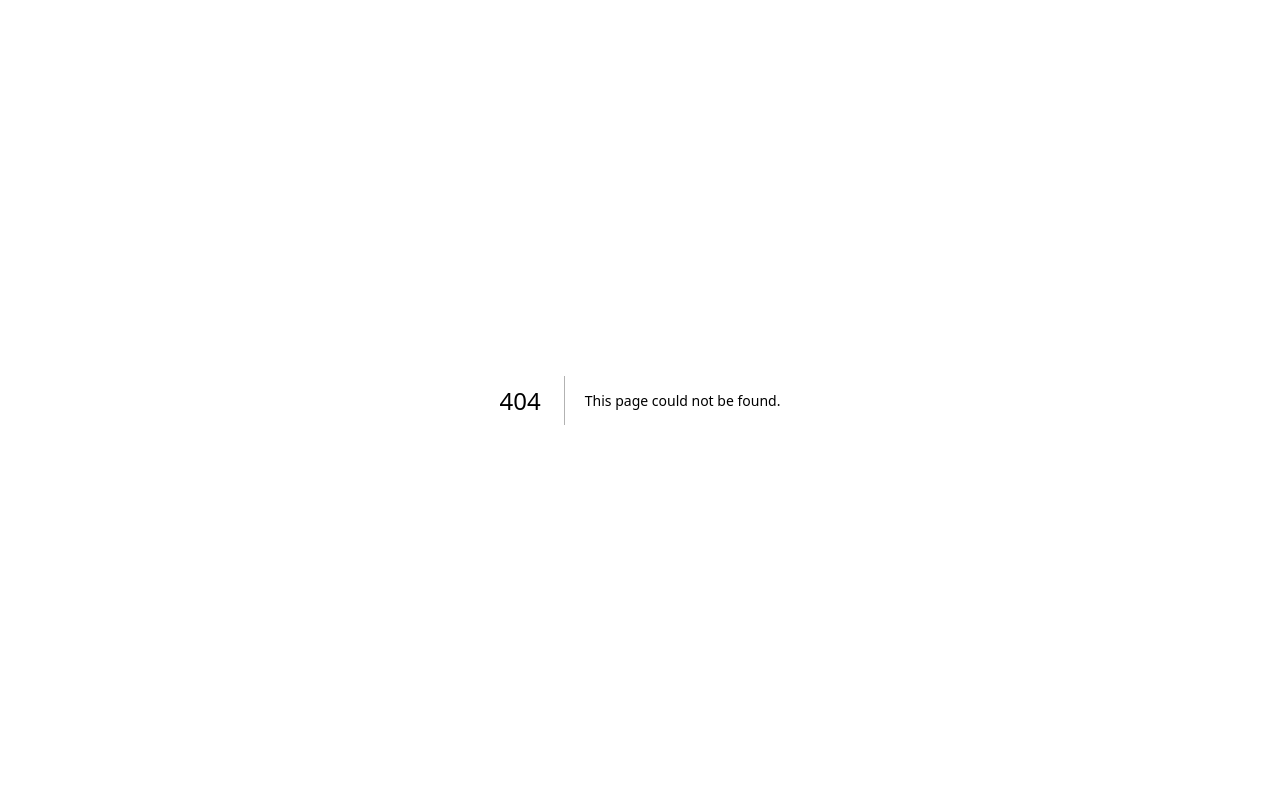
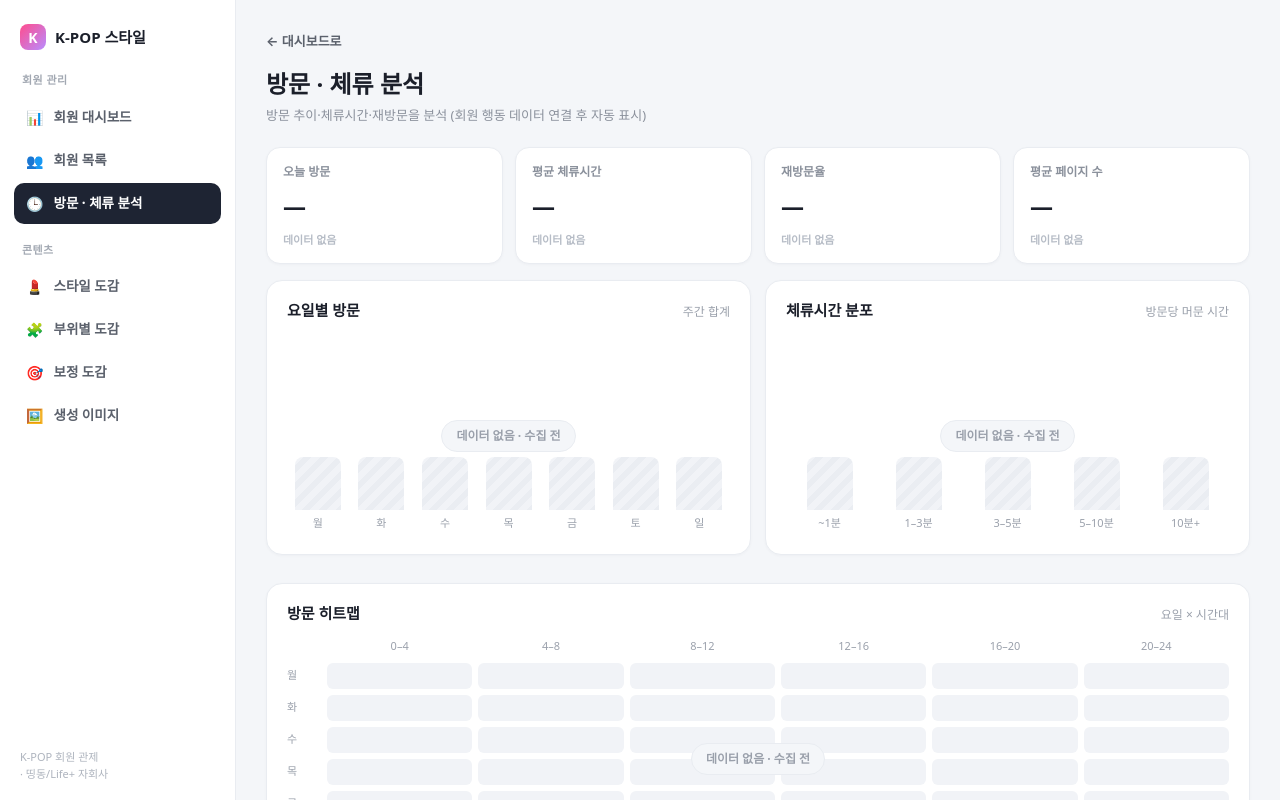
Before and after one commit to wjsehddyd-gif/kpop, a Next.js app: page /admin/visits in a window 1280 px wide. Before the commit this address had no page. Built offline with nearby package versions, Linux system fonts and the light colour scheme; a web font is replaced by a local one.

Commit message:
방문분석·생성이미지 페이지 추가 (빈 상태 표기)

```diff
--- a/app/admin/_shared.js
+++ b/app/admin/_shared.js
@@ -14,12 +14,12 @@ export function Sidebar({ active }) {
       <div className="ka-sec">회원 관리</div>
       {item("/admin", "dash", "📊", "회원 대시보드")}
       {item("/admin/members", "members", "👥", "회원 목록")}
-      {item("/admin/members", "visits", "🕒", "방문 · 체류 분석")}
+      {item("/admin/visits", "visits", "🕒", "방문 · 체류 분석")}
       <div className="ka-sec">콘텐츠</div>
       {item("/admin/styles", "styles", "💄", "스타일 도감")}
       {item("/admin/blocks", "blocks", "🧩", "부위별 도감")}
       {item("/admin/correction", "correction", "🎯", "보정 도감")}
-      {item("/admin/styles", "images", "🖼️", "생성 이미지")}
+      {item("/admin/images", "images", "🖼️", "생성 이미지")}
       <div className="ka-foot">K-POP 회원 관제<br />· 띵동/Life+ 자회사</div>
     </aside>
   );
@@ -176,6 +176,42 @@ export const CSS = `
 .ka-cm-warn i{font-style:normal;}
 .ka-cor-color{display:flex;align-items:center;gap:8px;font-size:12.5px;color:#8B919C;margin-top:11px;padding-top:4px;}
 .ka-cor-chip{width:15px;height:15px;border-radius:5px;flex:none;border:1px solid #E0E0E0;}
+/* 빈 상태 / 스켈레톤 차트 (데이터 연결 시 같은 자리에 채워짐) */
+.ka-card-empty{font-size:11px;color:#B6BCC6;font-weight:600;margin-top:8px;}
+.ka-chart{position:relative;height:200px;}
+.ka-chart-heat{height:auto;}
+.ka-overlay{position:absolute;inset:0;display:flex;align-items:center;justify-content:center;pointer-events:none;}
+.ka-empty-pill{font-size:12px;font-weight:700;color:#9AA0AB;background:#F4F6F9;border:1px solid #E9ECF1;border-radius:99px;padding:6px 14px;}
+.ka-skel-bars{display:flex;align-items:flex-end;justify-content:space-around;height:100%;padding:0 4px 26px;gap:10px;}
+.ka-skel-col{flex:1;display:flex;flex-direction:column;align-items:center;justify-content:flex-end;height:100%;position:relative;}
+.ka-skel-bar{width:100%;max-width:46px;height:30%;background:repeating-linear-gradient(135deg,#F1F3F7,#F1F3F7 6px,#EAEDF2 6px,#EAEDF2 12px);border-radius:8px 8px 0 0;}
+.ka-skel-x{position:absolute;bottom:-22px;font-size:11px;color:#9AA0AB;white-space:nowrap;}
+.ka-heat{display:grid;grid-template-columns:34px repeat(6,1fr);gap:6px;}
+.ka-heat-corner{}
+.ka-heat-htop{font-size:11px;color:#9AA0AB;text-align:center;padding-bottom:2px;}
+.ka-heat-yl{font-size:11px;color:#9AA0AB;display:flex;align-items:center;}
+.ka-heat-cell{height:26px;border-radius:6px;background:#F1F3F7;}
+.ka-stay-list{display:flex;flex-direction:column;gap:11px;position:relative;min-height:60px;}
+.ka-stay-row{display:flex;align-items:center;gap:12px;}
+.ka-stay-name{width:84px;flex:none;font-size:13px;font-weight:600;color:#3A4049;}
+.ka-stay-track{flex:1;height:12px;background:#EEF1F5;border-radius:99px;overflow:hidden;}
+.ka-stay-fill{display:block;height:100%;width:0;background:#C9D2FF;border-radius:99px;}
+.ka-stay-val{width:44px;flex:none;text-align:right;font-size:12.5px;font-weight:700;color:#9AA0AB;}
+.ka-stay-empty{position:absolute;inset:0;display:flex;align-items:center;justify-content:center;font-size:12px;font-weight:700;color:#9AA0AB;background:rgba(255,255,255,.4);}
+/* 필터 칩 */
+.ka-filters{display:flex;flex-wrap:wrap;gap:8px;margin-bottom:14px;}
+.ka-filter{font-size:12.5px;font-weight:600;color:#5B616C;background:#fff;border:1px solid #E9ECF1;border-radius:99px;padding:6px 13px;}
+.ka-filter.on{background:#1E2433;color:#fff;border-color:#1E2433;}
+/* 이미지 그리드 */
+.ka-imgwrap{position:relative;}
+.ka-img-grid{display:grid;grid-template-columns:repeat(4,1fr);gap:14px;}
+.ka-img-card{background:#fff;border:1px solid #E9ECF1;border-radius:14px;overflow:hidden;}
+.ka-img-thumb{aspect-ratio:3/4;background:repeating-linear-gradient(135deg,#F4F6F9,#F4F6F9 10px,#EEF1F5 10px,#EEF1F5 20px);}
+.ka-img-meta{padding:9px 11px;}
+.ka-img-id{display:block;font-size:12px;font-weight:700;color:#B6BCC6;}
+.ka-img-sub{display:block;font-size:11px;color:#C2C7D0;margin-top:2px;}
+@media (max-width:1080px){.ka-img-grid{grid-template-columns:repeat(3,1fr);}}
+@media (max-width:720px){.ka-img-grid{grid-template-columns:repeat(2,1fr);}.ka-heat{grid-template-columns:28px repeat(6,1fr);}}
 @media (max-width:1080px){.ka-cards{grid-template-columns:repeat(2,1fr);}.ka-row2{grid-template-columns:1fr;}.ka-grid{grid-template-columns:repeat(2,1fr);}}
 @media (max-width:720px){.ka-side{display:none;}.ka-cards{grid-template-columns:repeat(2,1fr);}.ka-grid{grid-template-columns:1fr;}}
 `;
--- /dev/null
+++ b/app/admin/visits/page.js
@@ -0,0 +1,97 @@
+/* eslint-disable */
+import React from "react";
+import Link from "next/link";
+import { Sidebar } from "../_shared";
+
+// 데이터 연결 시 HAS_DATA=true 로 바꾸고 값/배열만 채우면 레이아웃 그대로 작동.
+const HAS_DATA = false;
+const CARDS = [
+  { k: "오늘 방문", v: "—" }, { k: "평균 체류시간", v: "—" },
+  { k: "재방문율", v: "—" }, { k: "평균 페이지 수", v: "—" },
+];
+const DOW = ["월", "화", "수", "목", "금", "토", "일"];
+const HOUR_BUCKETS = ["0–4", "4–8", "8–12", "12–16", "16–20", "20–24"];
+const STAY_BUCKETS = ["~1분", "1–3분", "3–5분", "5–10분", "10분+"];
+const PAGES = ["진단", "추천 결과", "따라하기", "결과 비교", "이미지 생성"];
+
+function EmptyPill() { return <div className="ka-empty-pill">데이터 없음 · 수집 전</div>; }
+
+export default function Visits() {
+  return (
+    <div className="ka-root">
+      <Sidebar active="visits" />
+      <main className="ka-main">
+        <Link href="/admin" className="ka-back">← 대시보드로</Link>
+        <h1 className="ka-title">방문 · 체류 분석</h1>
+        <p className="ka-sub">방문 추이·체류시간·재방문을 분석 (회원 행동 데이터 연결 후 자동 표시)</p>
+
+        <div className="ka-cards">
+          {CARDS.map((c, i) => (
+            <div className="ka-card" key={i}>
+              <div className="ka-card-k">{c.k}</div>
+              <div className="ka-card-v">{c.v}</div>
+              {!HAS_DATA && <div className="ka-card-empty">데이터 없음</div>}
+            </div>
+          ))}
+        </div>
+
+        <div className="ka-row2">
+          <div className="ka-panel">
+            <div className="ka-panel-h"><b>요일별 방문</b><span>주간 합계</span></div>
+            <div className="ka-chart">
+              <div className="ka-skel-bars">
+                {DOW.map((d, i) => (
+                  <div className="ka-skel-col" key={i}><div className="ka-skel-bar" /><span className="ka-skel-x">{d}</span></div>
+                ))}
+              </div>
+              {!HAS_DATA && <div className="ka-overlay"><EmptyPill /></div>}
+            </div>
+          </div>
+
+          <div className="ka-panel">
+            <div className="ka-panel-h"><b>체류시간 분포</b><span>방문당 머문 시간</span></div>
+            <div className="ka-chart">
+              <div className="ka-skel-bars">
+                {STAY_BUCKETS.map((d, i) => (
+                  <div className="ka-skel-col" key={i}><div className="ka-skel-bar" /><span className="ka-skel-x">{d}</span></div>
+                ))}
+              </div>
+              {!HAS_DATA && <div className="ka-overlay"><EmptyPill /></div>}
+            </div>
+          </div>
+        </div>
+
+        <div className="ka-panel">
+          <div className="ka-panel-h"><b>방문 히트맵</b><span>요일 × 시간대</span></div>
+          <div className="ka-chart ka-chart-heat">
+            <div className="ka-heat">
+              <div className="ka-heat-corner" />
+              {HOUR_BUCKETS.map((h, i) => <div className="ka-heat-htop" key={"h" + i}>{h}</div>)}
+              {DOW.map((d, ri) => (
+                <React.Fragment key={ri}>
+                  <div className="ka-heat-yl">{d}</div>
+                  {HOUR_BUCKETS.map((h, ci) => <div className="ka-heat-cell" key={ci} />)}
+                </React.Fragment>
+              ))}
+            </div>
+            {!HAS_DATA && <div className="ka-overlay"><EmptyPill /></div>}
+          </div>
+        </div>
+
+        <div className="ka-panel">
+          <div className="ka-panel-h"><b>페이지별 평균 체류시간</b><span>화면별 머문 시간</span></div>
+          <div className="ka-stay-list">
+            {PAGES.map((p, i) => (
+              <div className="ka-stay-row" key={i}>
+                <span className="ka-stay-name">{p}</span>
+                <span className="ka-stay-track"><span className="ka-stay-fill" /></span>
+                <span className="ka-stay-val">{HAS_DATA ? "" : "—"}</span>
+              </div>
+            ))}
+            {!HAS_DATA && <div className="ka-stay-empty">데이터 없음 · 수집 전</div>}
+          </div>
+        </div>
+      </main>
+    </div>
+  );
+}
```
Also changed, not shown: app/admin/images/page.js (added, +53 -0 lines).
